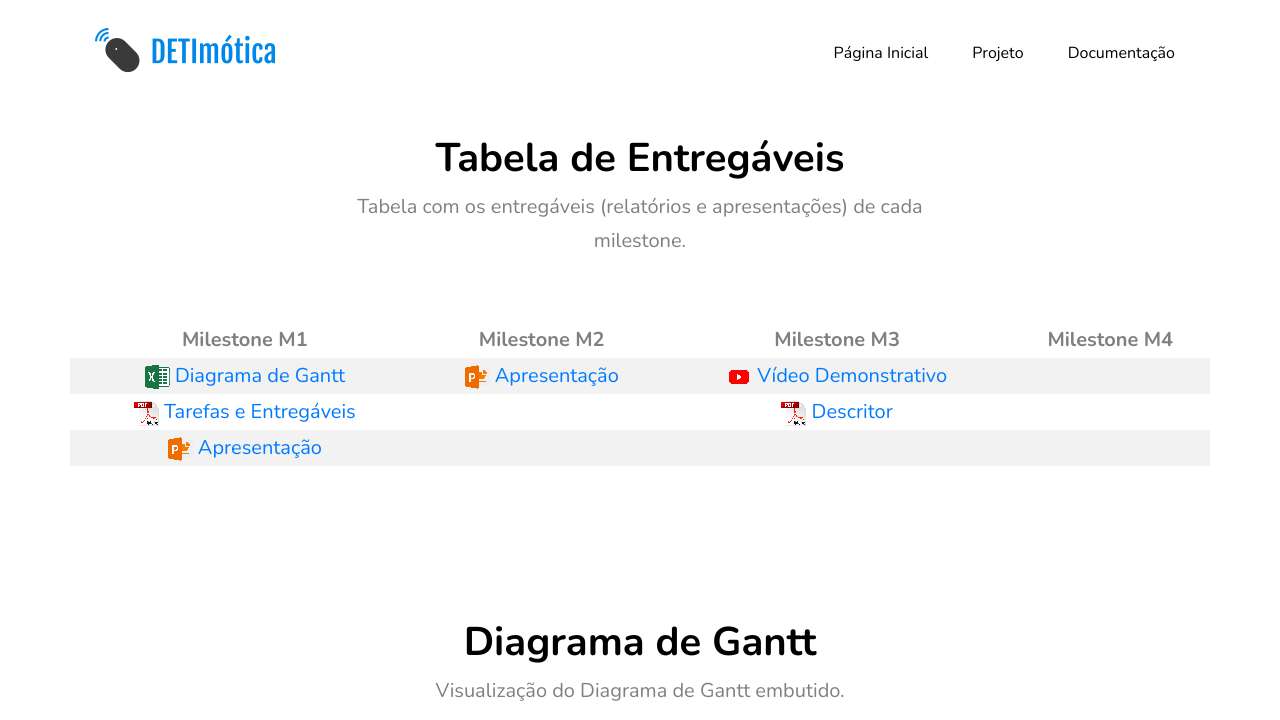
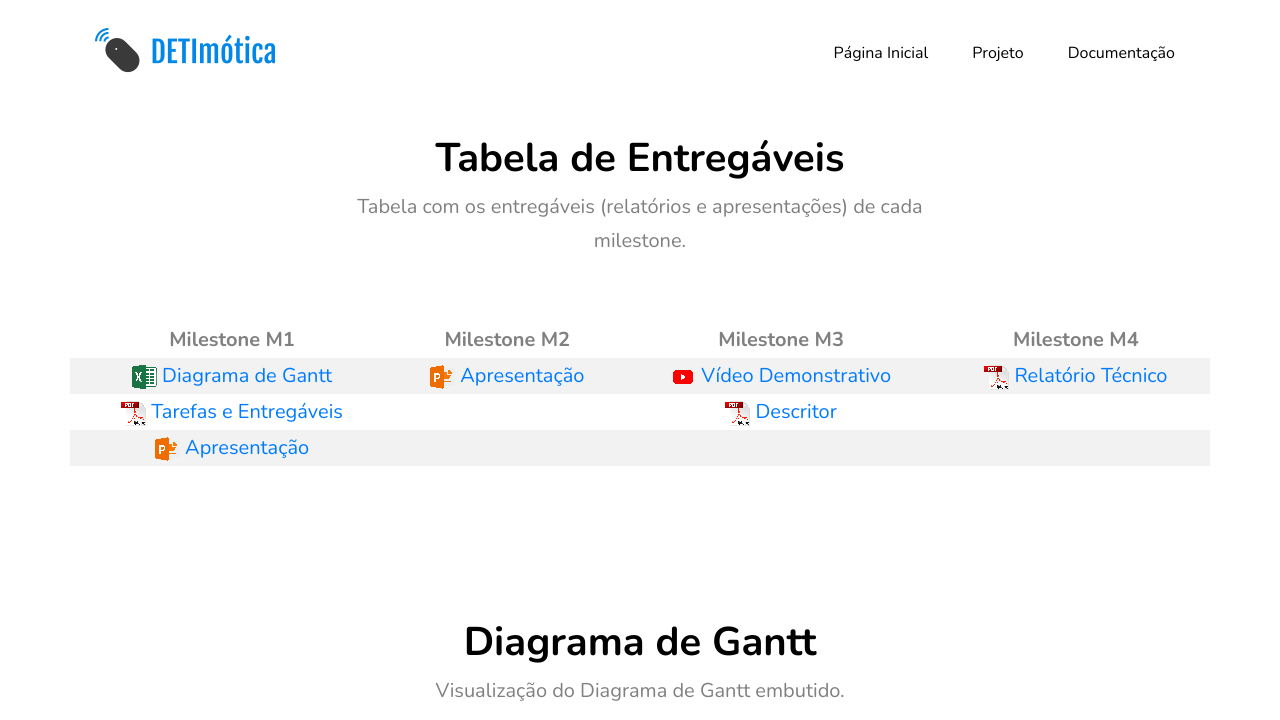
Before and after one commit to DETImotica/detimotica.github.io, a Jekyll site: the page projeto/index.html, which Jekyll copies as it is, in a window 1280 px wide and 900 px high, cut to the strip 0-720 px from the top of the window. Built offline with Jekyll 4.4.1, drawn with Linux system fonts in a browser that asks for light colours; some web fonts are replaced.

Commit message:
Add final report deliverable

```diff
--- a/projeto/index.html
+++ b/projeto/index.html
@@ -101,7 +101,7 @@
                     <td><a href="https://drive.google.com/file/d/1UrFDupGfaidHJWa6lsMZhdwSRr23IfIz/view?usp=sharing"><img src="/images/formats/excel.png" alt="Image" class="img-fluid"> Diagrama de Gantt</td></a>
                     <td><a href="https://docs.google.com/presentation/d/1satJSIV7hR8p4UZXqwzFMRKFjKfk-QfwlmVHQgOFQKA/edit?usp=sharing"><img src="/images/formats/pp.png" alt="Image" class="img-fluid"> Apresentação</td></a>
                     <td><a href="https://youtu.be/haGXzBnWsdA"><img src="/images/formats/youtube.png" alt="Image" class="img-fluid"> Vídeo Demonstrativo</td></a>
-                    <td></td>
+                    <td><a href="/files/RelatorioFinal.pdf"><img src="/images/formats/pdf.png" alt="Image" class="img-fluid"> Relatório Técnico</td></td>
                   </tr>
                   <tr>
                     <td><a href="/files/Tarefas_Entregaveis.pdf"><img src="/images/formats/pdf.png" alt="Image" class="img-fluid"> Tarefas e Entregáveis</td></a>
```
Also changed, not shown: 1 other file.
